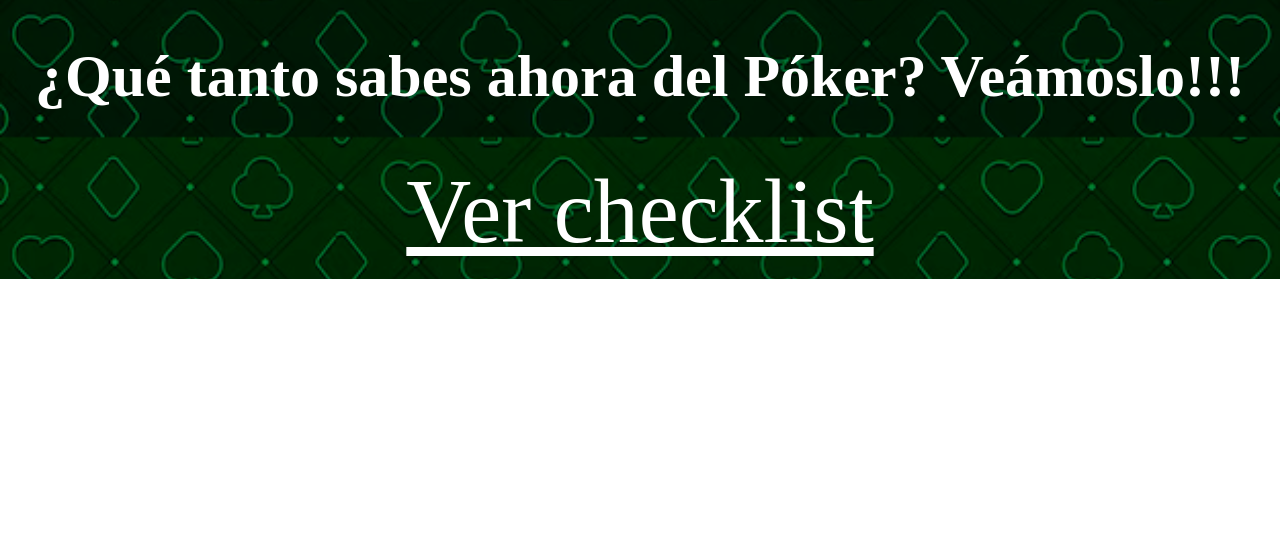
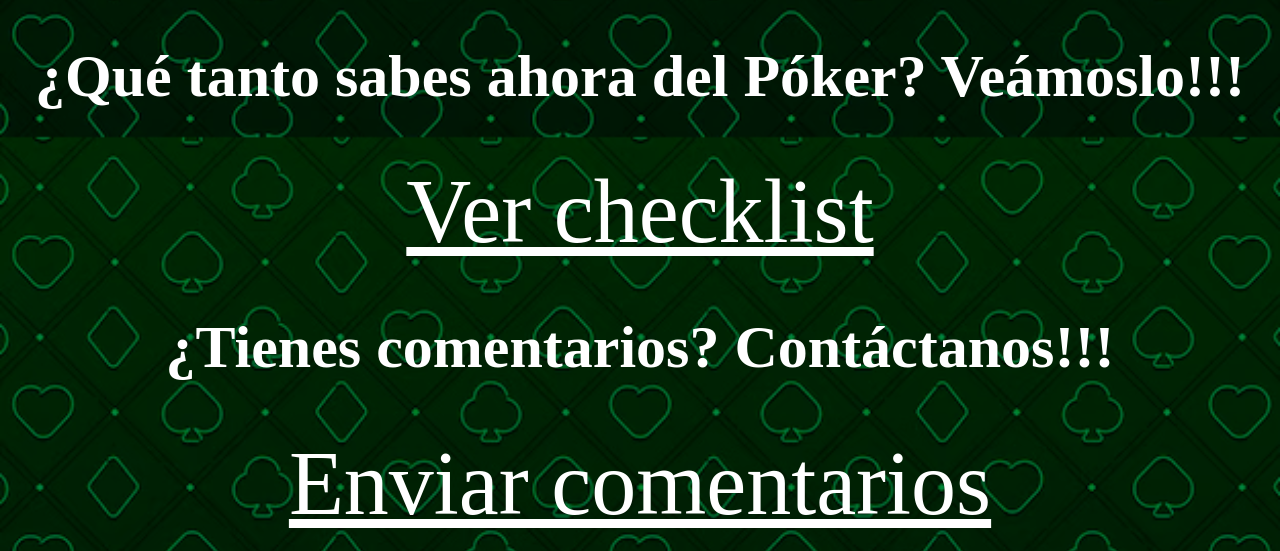
Before and after one commit to E-PXL/Actividadintegradora, a plain HTML site: page index.html in a window 1280 px wide. Shown: the part 4778-5329 px from the top of the page. Before the commit the page ends 5057 px from the top, so only its background shows below. Drawn offline with Linux system fonts and the light colour scheme.

Commit message:
Add files via upload

```diff
--- a/index.html
+++ b/index.html
@@ -126,5 +126,17 @@
 </a>
 
 	</p>
+
+<h2 align="center" style="font-size: 60px;"> ¿Tienes comentarios? Contáctanos!!! </h2>
+<p align = center>
+<a href="third/index.html"
+   style="font-size: 90px; color: white;"
+   onmouseover="this.style.color='red'"
+   onmouseout="this.style.color='white'"
+   onmousedown="this.style.color='orange'"
+   onmouseup="this.style.color='red'">
+Enviar comentarios
+</a>
+</p>
 </body>
 </html>
```
